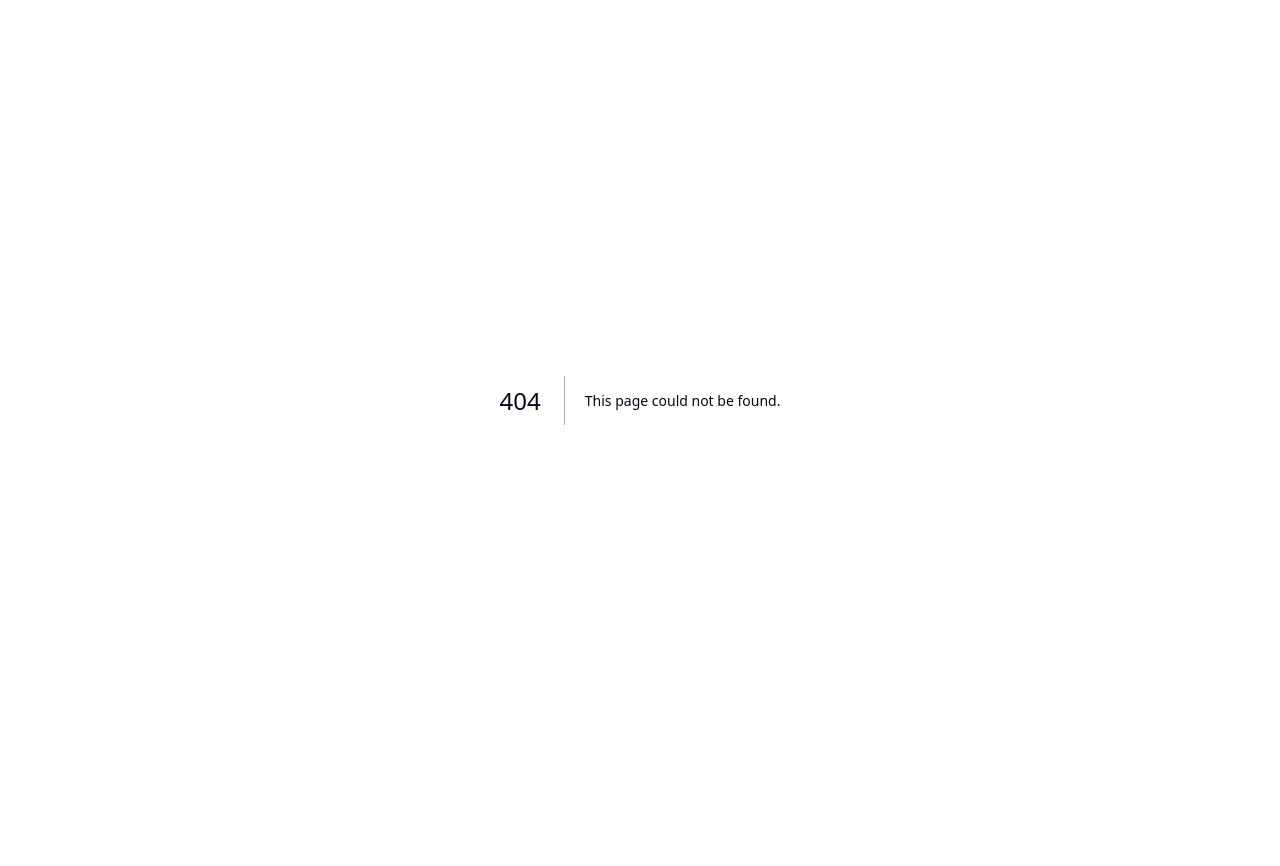
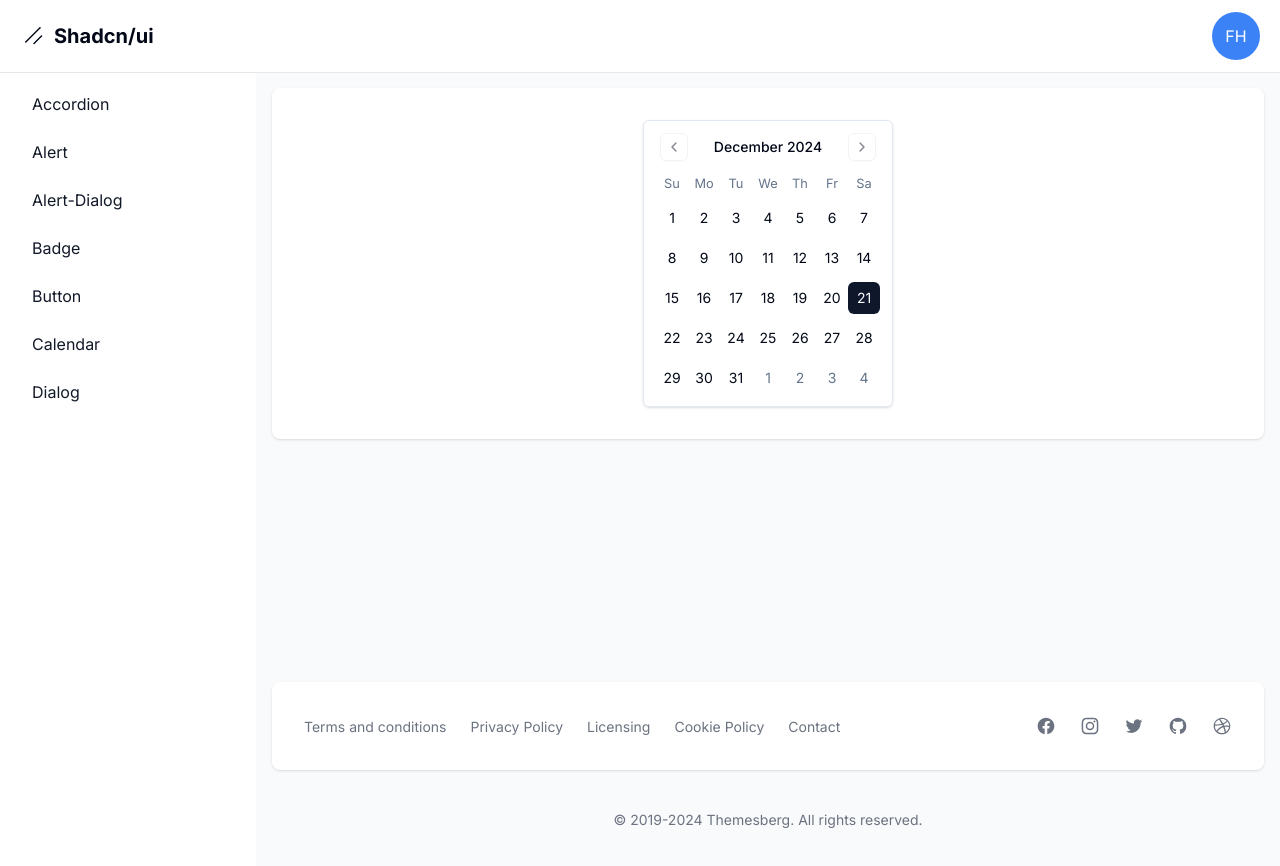
Before and after one commit to Galbfran/shadnc-ui, a Next.js app: page /dashboard/calendar in a window 1280 px wide. Before the commit this address had no page. Shown: the top 866 px of the page. Before the commit the page ends 800 px from the top, so only its background shows below. Built offline with nearby package versions, Linux system fonts and the light colour scheme.

Commit message:
add ( calendar )

```diff
--- a/package.json
+++ b/package.json
@@ -16,9 +16,11 @@
     "@radix-ui/react-slot": "^1.1.1",
     "class-variance-authority": "^0.7.1",
     "clsx": "^2.1.1",
+    "date-fns": "^3.6.0",
     "lucide-react": "^0.469.0",
     "next": "15.1.2",
     "react": "^19.0.0",
+    "react-day-picker": "^8.10.1",
     "react-dom": "^19.0.0",
     "tailwind-merge": "^2.5.5",
     "tailwindcss-animate": "^1.0.7"
--- /dev/null
+++ b/src/app/dashboard/calendar/page.tsx
@@ -0,0 +1,21 @@
+"use client";
+import { useState } from "react"
+import { Calendar } from "@/components/ui/calendar"
+
+
+
+export default function Page() {
+    const [date, setDate] = useState<Date | undefined>(new Date())
+    return (
+        <div >
+            <div className="flex justify-center border-spacing-2 ">
+                <Calendar
+                    mode="single"
+                    selected={date}
+                    onSelect={setDate}
+                    className="rounded-md border shadow"
+                />
+            </div>
+        </div>
+    )
+}
--- a/src/app/dashboard/dialog/page.tsx
+++ b/src/app/dashboard/dialog/page.tsx
@@ -14,7 +14,7 @@
                 <DialogHeader>
                     <DialogTitle>Edit profile</DialogTitle>
                     <DialogDescription>
-                        Make changes to your profile here. Click save when you're done.
+                        Make changes to your profile here. Click save when youre done.
                     </DialogDescription>
                 </DialogHeader>
                 <div className="grid gap-4 py-4">
--- a/src/app/dashboard/layout.tsx
+++ b/src/app/dashboard/layout.tsx
@@ -7,6 +7,7 @@
     { name: "button", href: "button" },
     { name: "dialog", href: "dialog" },
     { name: "badge", href: "badge" },
+    { name: "calendar", href: "calendar" },
 ].sort((a, b) => a.name.localeCompare(b.name));
 
 export default function DashboardLayout({
--- /dev/null
+++ b/src/components/ui/calendar.tsx
@@ -0,0 +1,76 @@
+"use client"
+
+import { ComponentProps } from "react"
+import { ChevronLeft, ChevronRight } from "lucide-react"
+import { DayPicker } from "react-day-picker"
+
+import { cn } from "@/lib/utils"
+import { buttonVariants } from "@/components/ui/button"
+
+export type CalendarProps = ComponentProps<typeof DayPicker>
+
+function Calendar({
+  className,
+  classNames,
+  showOutsideDays = true,
+  ...props
+}: CalendarProps) {
+  return (
+    <DayPicker
+      showOutsideDays={showOutsideDays}
+      className={cn("p-3", className)}
+      classNames={{
+        months: "flex flex-col sm:flex-row space-y-4 sm:space-x-4 sm:space-y-0",
+        month: "space-y-4",
+        caption: "flex justify-center pt-1 relative items-center",
+        caption_label: "text-sm font-medium",
+        nav: "space-x-1 flex items-center",
+        nav_button: cn(
+          buttonVariants({ variant: "outline" }),
+          "h-7 w-7 bg-transparent p-0 opacity-50 hover:opacity-100"
+        ),
+        nav_button_previous: "absolute left-1",
+        nav_button_next: "absolute right-1",
+        table: "w-full border-collapse space-y-1",
+        head_row: "flex",
+        head_cell:
+          "text-muted-foreground rounded-md w-8 font-normal text-[0.8rem]",
+        row: "flex w-full mt-2",
+        cell: cn(
+          "relative p-0 text-center text-sm focus-within:relative focus-within:z-20 [&:has([aria-selected])]:bg-accent [&:has([aria-selected].day-outside)]:bg-accent/50 [&:has([aria-selected].day-range-end)]:rounded-r-md",
+          props.mode === "range"
+            ? "[&:has(>.day-range-end)]:rounded-r-md [&:has(>.day-range-start)]:rounded-l-md first:[&:has([aria-selected])]:rounded-l-md last:[&:has([aria-selected])]:rounded-r-md"
+            : "[&:has([aria-selected])]:rounded-md"
+        ),
+        day: cn(
+          buttonVariants({ variant: "ghost" }),
+          "h-8 w-8 p-0 font-normal aria-selected:opacity-100"
+        ),
+        day_range_start: "day-range-start",
+        day_range_end: "day-range-end",
+        day_selected:
+          "bg-primary text-primary-foreground hover:bg-primary hover:text-primary-foreground focus:bg-primary focus:text-primary-foreground",
+        day_today: "bg-accent text-accent-foreground",
+        day_outside:
+          "day-outside text-muted-foreground aria-selected:bg-accent/50 aria-selected:text-muted-foreground",
+        day_disabled: "text-muted-foreground opacity-50",
+        day_range_middle:
+          "aria-selected:bg-accent aria-selected:text-accent-foreground",
+        day_hidden: "invisible",
+        ...classNames,
+      }}
+      components={{
+        IconLeft: ({ className, ...props }) => (
+          <ChevronLeft className={cn("h-4 w-4", className)} {...props} />
+        ),
+        IconRight: ({ className, ...props }) => (
+          <ChevronRight className={cn("h-4 w-4", className)} {...props} />
+        ),
+      }}
+      {...props}
+    />
+  )
+}
+Calendar.displayName = "Calendar"
+
+export { Calendar }
```
Also changed, not shown: 1 other file (tests, documents, lock files or other folders).
